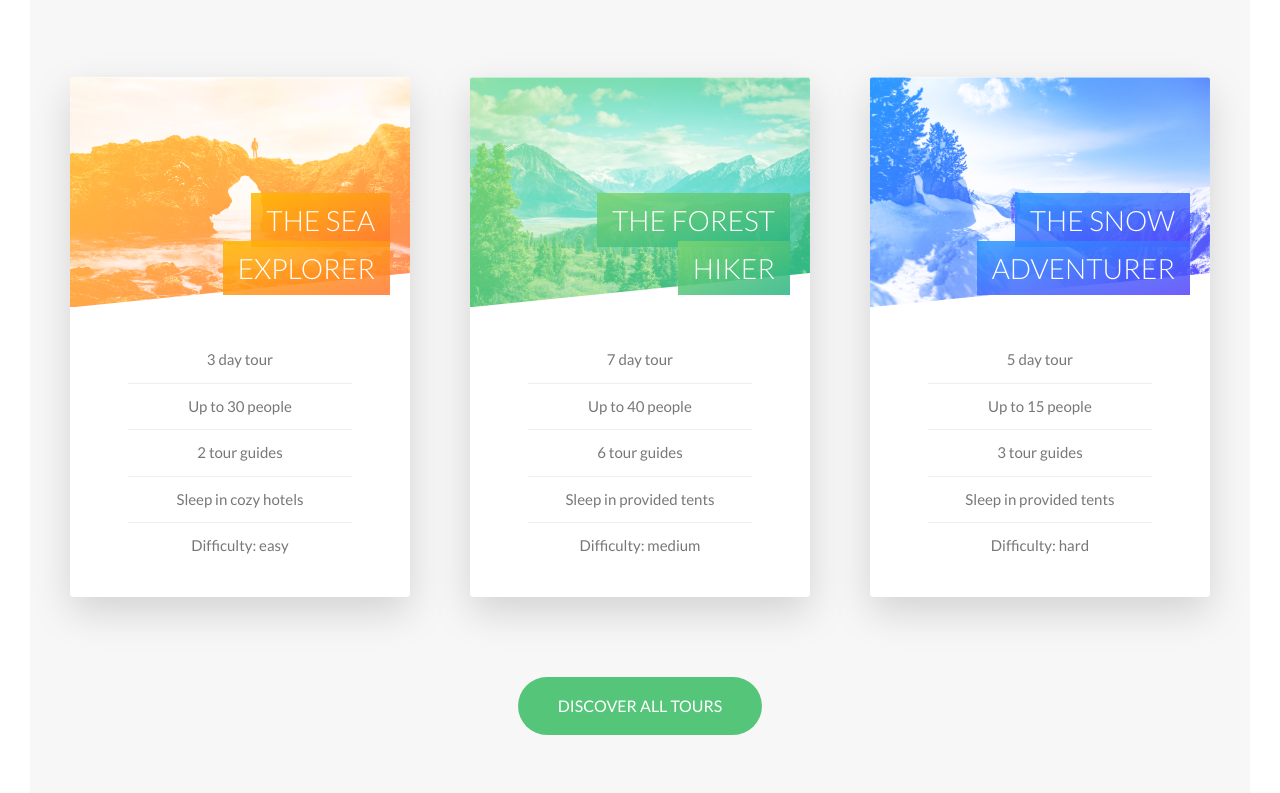
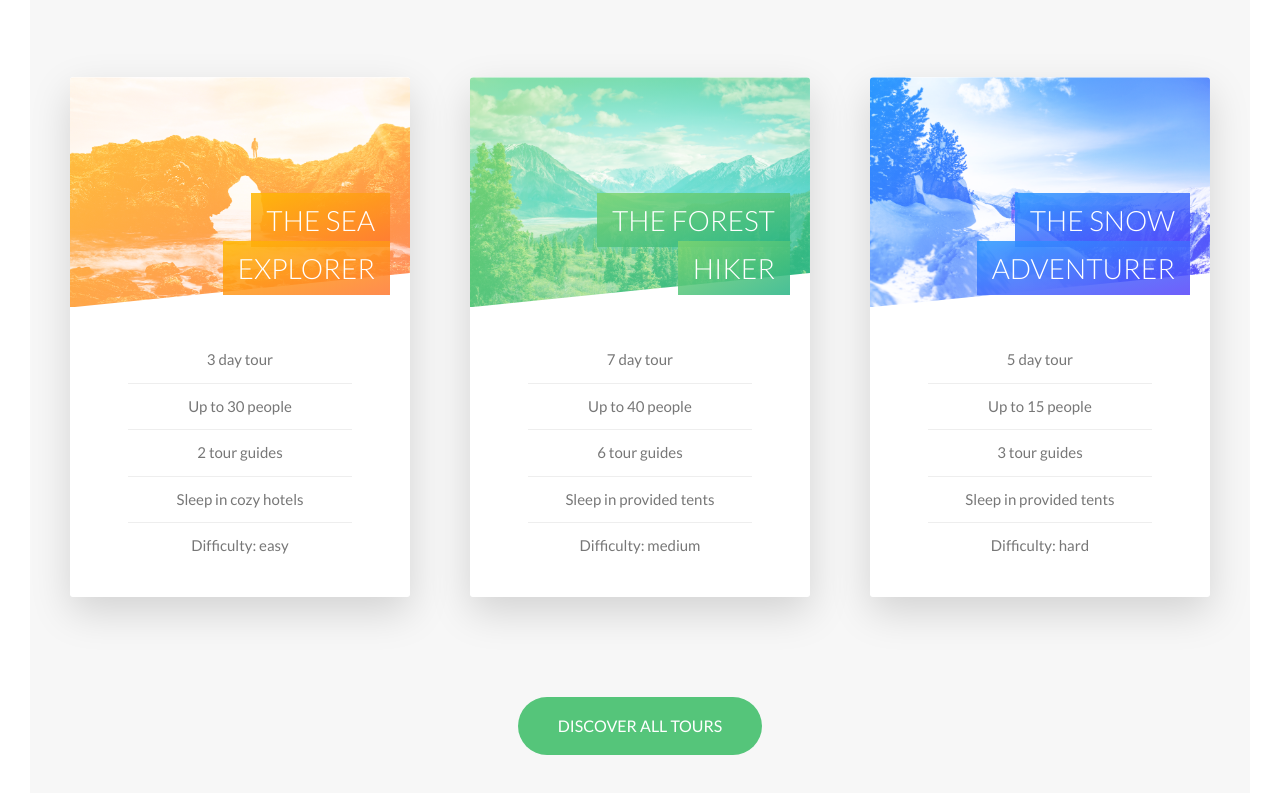
Before and after one commit to mariosdrth/Natours, a website: page index.html in a window 1280 px wide. Shown: the part 2450-3243 px from the top of the page. Drawn offline with Linux system fonts and the light colour scheme.

Commit message:
Finish tours section

```diff
--- a/index.html
+++ b/index.html
@@ -200,7 +200,7 @@
             </div>
           </div>
         </div>
-        <div class="u-center-text u-margin-top-big">
+        <div class="u-center-text u-margin-top-huge">
           <a href="#" class="btn btn--green">Discover all tours</a>
         </div>
       </section>
--- a/sass/base/_utilites.scss
+++ b/sass/base/_utilites.scss
@@ -17,3 +17,7 @@
 .u-margin-top-big {
   margin-top: 8rem;
 }
+
+.u-margin-top-huge {
+  margin-top: 10rem;
+}
--- a/sass/components/_card.scss
+++ b/sass/components/_card.scss
@@ -53,6 +53,8 @@
     background-blend-mode: screen;
     -webkit-clip-path: polygon(0 0, 100% 0, 100% 85%, 0 100%);
     clip-path: polygon(0 0, 100% 0, 100% 85%, 0 100%);
+    border-top-left-radius: 3px;
+    border-top-right-radius: 3px;
 
     &--1 {
       background-image: linear-gradient(to right bottom, $color-secondary-light, $color-secondary-dark), url('../img/nat-5.jpg');
```
Also changed, not shown: css/style.css.
